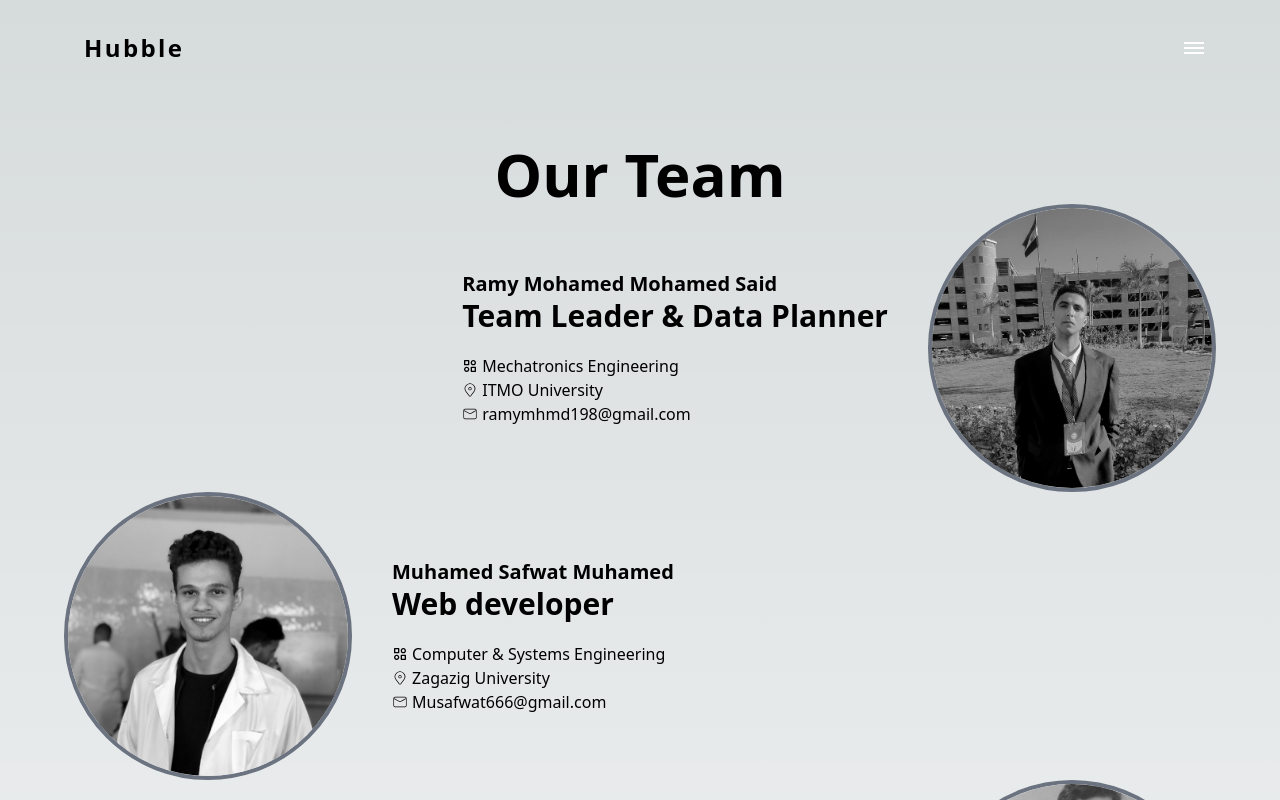
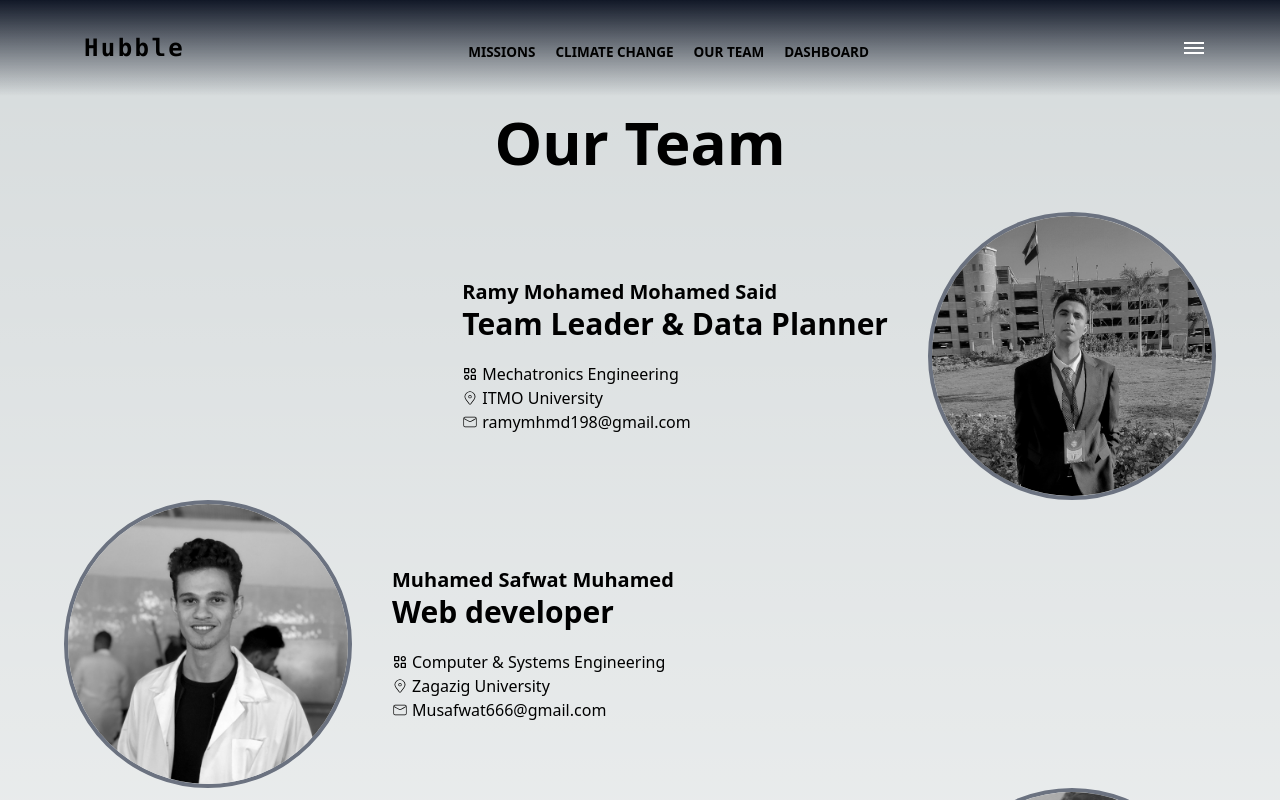
Before and after one commit to Muhamedsafwat/hubble-project, a Next.js app: page /our-team in a window 1280 px wide. Shown: the top 800 px of the page. Built offline with nearby package versions, Linux system fonts and the light colour scheme.

Commit message:
UI improvements

```diff
--- a/src/app/climate-change/page.jsx
+++ b/src/app/climate-change/page.jsx
@@ -6,7 +6,7 @@ import { AiOutlineArrowUp, AiOutlineArrowDown } from "react-icons/ai";
 const Page = () => {
   return (
     <div>
-      <section className="relative h-[90vh] ">
+      <section className="relative h-screen">
         <Image src="/climate-change.webp" fill className="object-cover" />
         <div className="absolute w-2/3 px-20 h-full bg-gradient-to-r from-black to-transparent bg-opacity-40 flex flex-col justify-center">
           <h1 className="text-7xl font-semibold">Climate Change</h1>
--- a/src/app/our-team/page.jsx
+++ b/src/app/our-team/page.jsx
@@ -1,17 +1,21 @@
+"use client";
 import React from "react";
 import Image from "next/image";
+import Link from "next/link";
 
-import Link from "next/link";
+import { motion } from "framer-motion";
 
 import { BiCategoryAlt } from "react-icons/bi";
 import { CiLocationOn, CiMail } from "react-icons/ci";
 
 const Page = () => {
   return (
-    <div className="py-36 flex flex-col items-center">
-      <h1 className="text-center text-6xl font-semibold">Our Team</h1>
+    <div className="py-28 flex flex-col items-center">
+      <h1 className="text-center text-6xl font-semibold mb-10">Our Team</h1>
       {members.map((item, index) => (
-        <div
+        <motion.div
+          initial={{ x: 10 }}
+          whileInView={{ x: 0 }}
           key={index}
           className="flex gap-10 even:flex-row-reverse max-w-6xl w-full group"
         >
@@ -36,7 +40,7 @@ const Page = () => {
               <Link href={`mailto:${item.email}`}>{item.email}</Link>
             </div>
           </div>
-        </div>
+        </motion.div>
       ))}
     </div>
   );
--- a/src/components/NavBar.jsx
+++ b/src/components/NavBar.jsx
@@ -23,13 +23,24 @@ const NavBar = () => {
         opacity: isHidden ? 0 : 1,
         translateY: isHidden ? -100 : 0,
       }}
-      className="h-24 px-2 lg:px-16 flex items-center fixed top-0 w-screen z-10 duration-300"
+      className="h-24 px-2 lg:px-16 flex items-center fixed top-0 w-screen z-10 duration-300 bg-gradient-to-b from-gray-900 to-transparent "
     >
       <Link href="/">
-        <h1 className="text-2xl font-semibold tracking-widest ml-5 flex-1 lg:flex-none text-center">
+        <h1 className="text-2xl font-semibold tracking-widest ml-5 flex-1 lg:flex-none text-center font-mono">
           Hubble
         </h1>
       </Link>
+      <nav className=" gap-5 items-center mt-2 hidden lg:flex flex-1 justify-center mr-8">
+        {links.map((item, index) => (
+          <li
+            key={index}
+            className="list-none uppercase text-[13.5px] font-bold group"
+          >
+            <Link href={item.href}>{item.label}</Link>
+            <motion.div className="bg-white h-[.5px] w-0 group-hover:w-full duration-300" />
+          </li>
+        ))}
+      </nav>
 
       <button
         onClick={() => setIsOpen(!isOpen)}
@@ -90,9 +101,9 @@ const NavBar = () => {
 
 const links = [
   { label: "missions", href: "/missions" },
-  { label: "dashboard", href: "/dashboard" },
   { label: "climate change", href: "/climate-change" },
   { label: "our team", href: "/our-team" },
+  { label: "dashboard", href: "/dashboard" },
 ];
 
 export default NavBar;
--- a/src/sections/Gallery.jsx
+++ b/src/sections/Gallery.jsx
@@ -88,7 +88,11 @@ const gallery = [
     title: "Missions",
     href: "/missions",
   },
-  { img: "/on-orbit.jpg", title: "climate change", href: "/climate-change" },
+  {
+    img: "/climate-change.webp",
+    title: "climate change",
+    href: "/climate-change",
+  },
   {
     img: "/Training_01.jpg",
     title: "Our team",
--- a/src/sections/Hero.jsx
+++ b/src/sections/Hero.jsx
@@ -13,10 +13,10 @@ const Hero = () => {
           whileInView={{ opacity: 1, translateY: 0 }}
           transition={{ duration: 0.4 }}
         >
-          <h1 className=" text-center text-5xl lg:text-[90px] font-semibold mt-[-6.5rem]">
-            Hubble
+          <h1 className="font-mono text-center text-5xl lg:text-[120px] font-semibold mt-[-6.5rem]">
+            HUBBLE
           </h1>
-          <p className="mt-2 text-center">Making life multiplanetary</p>
+          <p className="mt-2 text-center text-lg">Making life multiplanetary</p>
         </motion.div>
         <Link href="/#gallery">
           <BsChevronDown
```
